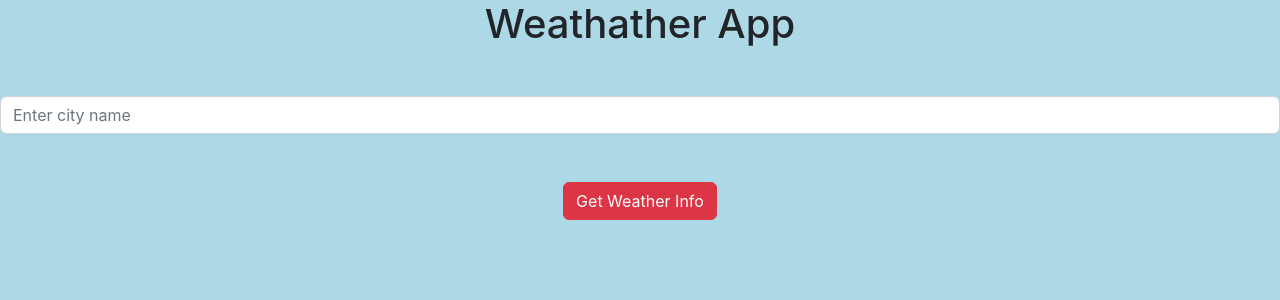
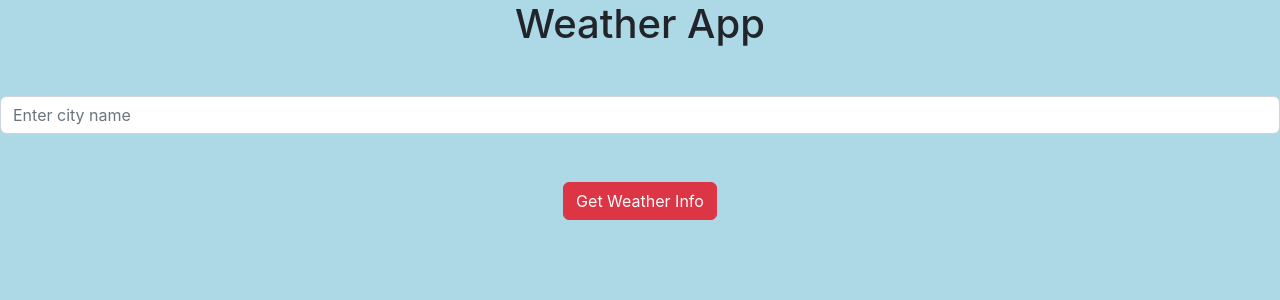
Before and after one commit to navyaanzaheen/weather, a React (Create React App) app in the folder projects/: page / in a window 1280 px wide. Shown: the top 300 px of the page. Built offline with nearby package versions, Linux system fonts and the light colour scheme; no server answers.

Commit message:
Add files via upload

```diff
--- a/projects/src/components/Weather.js
+++ b/projects/src/components/Weather.js
@@ -107,7 +107,7 @@ export default function Weather() {
   return (
     <div className='body text-center'>
       <div className="heading text-center">
-        <h1>Weathather App</h1>
+        <h1>Weather App</h1>
       </div>
 
       <div className="input-group mt-5">
```
